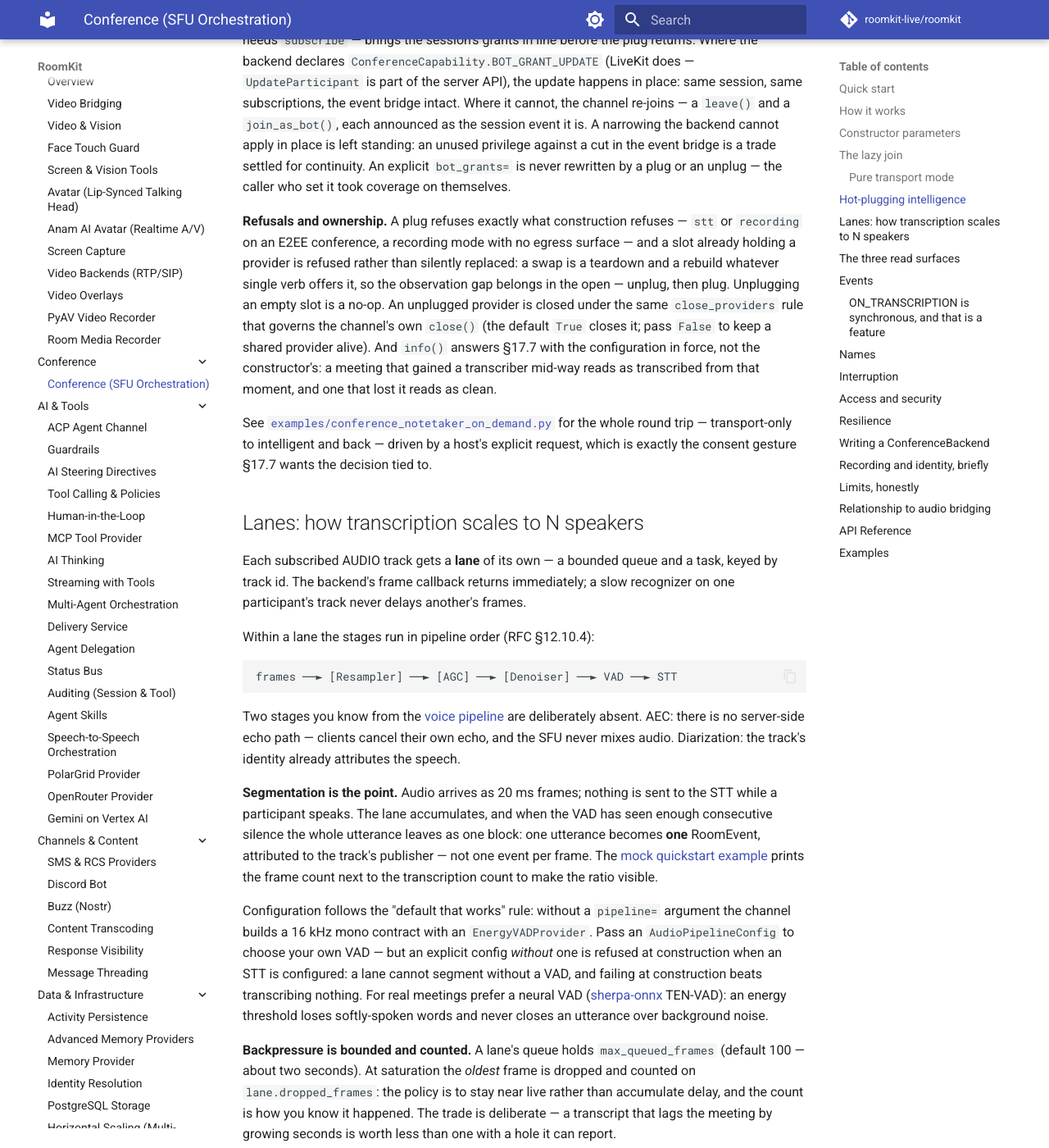
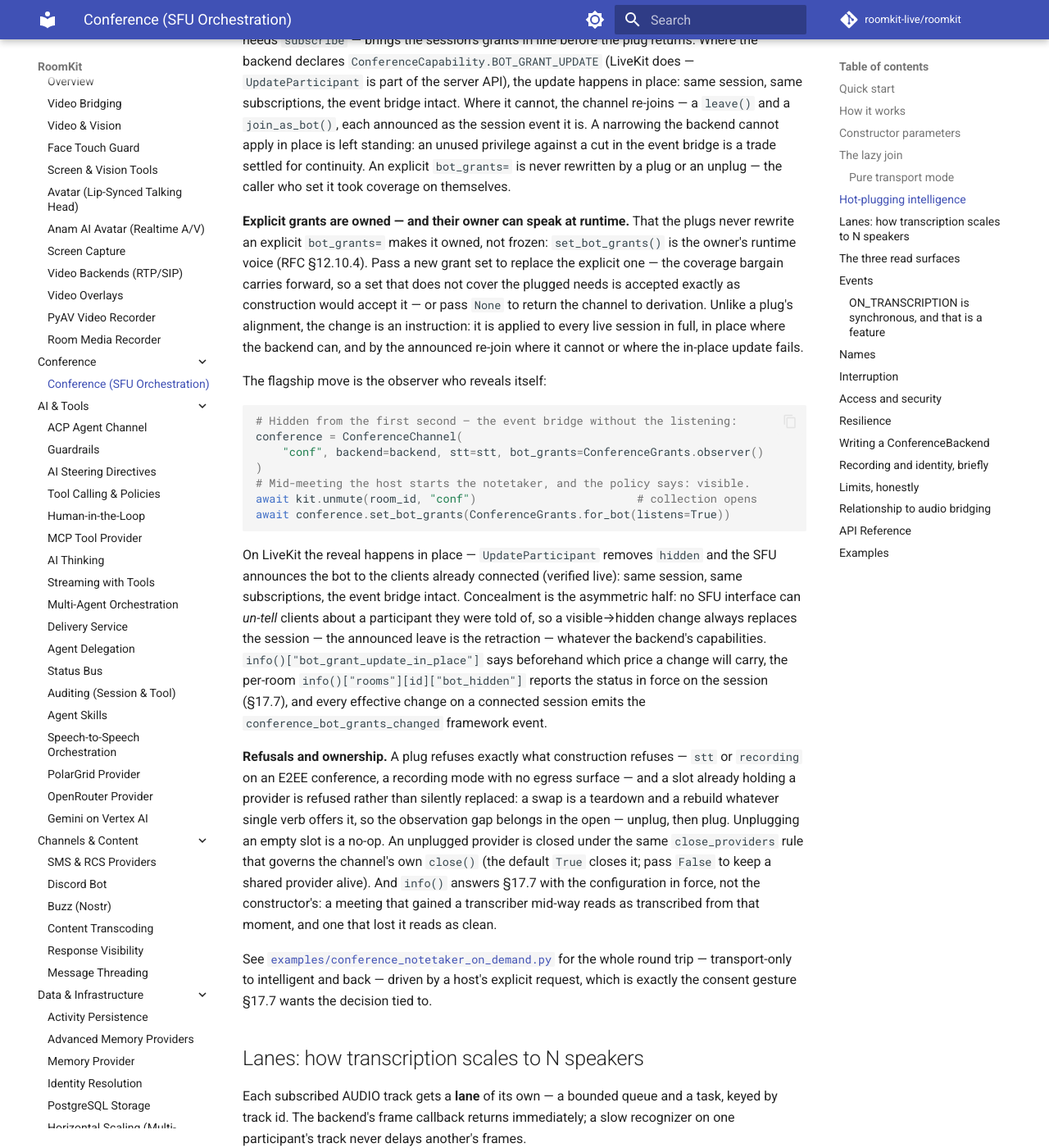
Before and after one commit to roomkit-live/roomkit-docs, an MkDocs documentation site: the page built from docs/guides/conference.md, in a window 1280 px wide and 1400 px high, scrolled down 5216 px. Shown: the whole window at 82% size. Built offline with MkDocs 1.6.1 and Material for MkDocs 9.7.7, drawn with Linux system fonts in a browser that asks for light colours; comment, search, counter and statistics services are not loaded.

Commit message:
docs(conference): the observer reveals itself — runtime set_bot_grants (RMK-79)

````diff
--- a/docs/guides/conference.md
+++ b/docs/guides/conference.md
@@ -211,6 +211,41 @@ in place is left standing: an unused privilege against a cut in the event
 bridge is a trade settled for continuity. An explicit `bot_grants=` is never
 rewritten by a plug or an unplug — the caller who set it took coverage on
 themselves.
+
+**Explicit grants are owned — and their owner can speak at runtime.** That
+the plugs never rewrite an explicit `bot_grants=` makes it owned, not
+frozen: `set_bot_grants()` is the owner's runtime voice (RFC §12.10.4).
+Pass a new grant set to replace the explicit one — the coverage bargain
+carries forward, so a set that does not cover the plugged needs is accepted
+exactly as construction would accept it — or pass `None` to return the
+channel to derivation. Unlike a plug's alignment, the change is an
+instruction: it is applied to every live session in full, in place where
+the backend can, and by the announced re-join where it cannot or where the
+in-place update fails.
+
+The flagship move is the observer who reveals itself:
+
+```python
+# Hidden from the first second — the event bridge without the listening:
+conference = ConferenceChannel(
+    "conf", backend=backend, stt=stt, bot_grants=ConferenceGrants.observer()
+)
+# Mid-meeting the host starts the notetaker, and the policy says: visible.
+await kit.unmute(room_id, "conf")                        # collection opens
+await conference.set_bot_grants(ConferenceGrants.for_bot(listens=True))
+```
+
+On LiveKit the reveal happens in place — `UpdateParticipant` removes
+`hidden` and the SFU announces the bot to the clients already connected
+(verified live): same session, same subscriptions, the event bridge intact.
+Concealment is the asymmetric half: no SFU interface can *un-tell* clients
+about a participant they were told of, so a visible→hidden change always
+replaces the session — the announced leave is the retraction — whatever the
+backend's capabilities. `info()["bot_grant_update_in_place"]` says
+beforehand which price a change will carry, the per-room
+`info()["rooms"][id]["bot_hidden"]` reports the status in force on the
+session (§17.7), and every effective change on a connected session emits
+the `conference_bot_grants_changed` framework event.
 
 **Refusals and ownership.** A plug refuses exactly what construction
 refuses — `stt` or `recording` on an E2EE conference, a recording mode with
````
Also changed, not shown: docs/features.md (+3 -1 lines).
